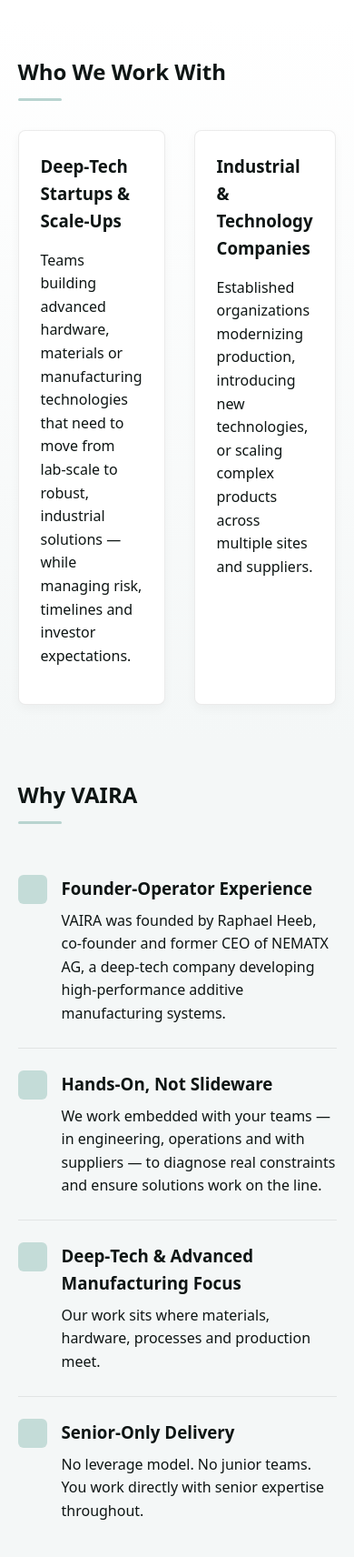
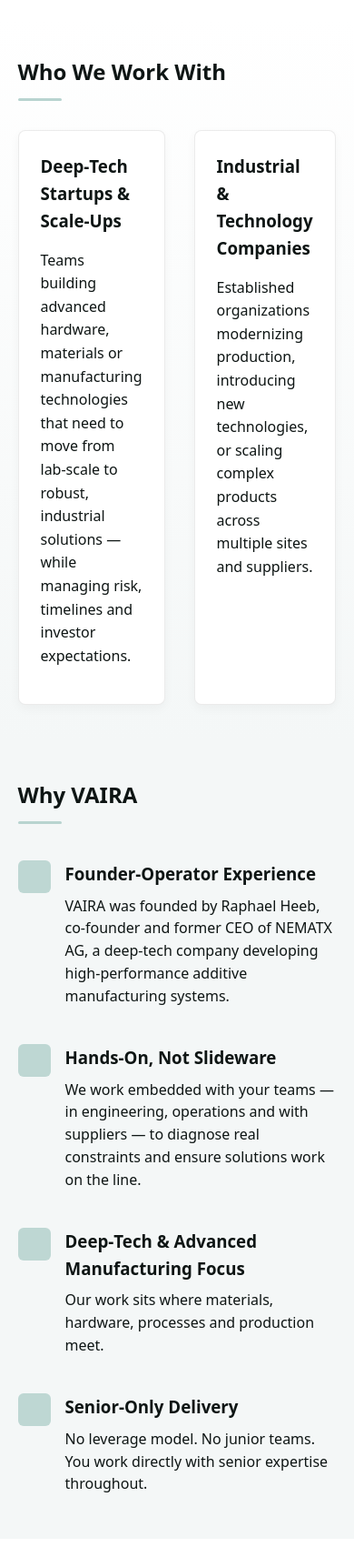
Before and after one commit to raphaelheeb/vaira-advisory, a Jekyll site: the page built from index.html, in a window 390 px wide. Shown: the part 1470-3182 px from the top of the page at 91% size. Built offline with Jekyll 4.4.1, drawn with Linux system fonts in a browser that asks for light colours; grey boxes are pictures that could not be loaded.

Commit message:
Update styles.css

```diff
--- a/assets/css/styles.css
+++ b/assets/css/styles.css
@@ -509,34 +509,46 @@
 }
 
 /* =========================================================
-   WHY VAIRA Section - Feature Block
+   WHY VAIRA — FEATURE BLOCKS
    ========================================================= */
+
+.why-grid {
+  display: grid;
+  grid-template-columns: repeat(2, minmax(0, 1fr));
+  column-gap: 40px;
+  row-gap: 32px;
+}
 
 .feature-block {
   display: flex;
   align-items: flex-start;
   gap: 16px;
-  padding: 24px 0;
-  border-bottom: 1px solid var(--line);
-}
-
-.feature-block:last-child {
-  border-bottom: none;
+  padding: 8px 0;
 }
 
 .feature-block-icon {
-  width: 32px;
-  height: 32px;
+  width: 36px;
+  height: 36px;
+  border-radius: 6px;
   background: var(--accent-light);
-  border-radius: 6px;
+  opacity: 0.9;
   flex-shrink: 0;
-  opacity: 0.8;
 }
 
 .feature-block h3 {
   margin: 0 0 8px 0;
+  font-weight: 600;
 }
 
 .feature-block p {
   margin: 0;
+  line-height: 1.55;
 }
+
+/* Mobile layout */
+@media (max-width: 720px) {
+  .why-grid {
+    grid-template-columns: 1fr;
+    row-gap: 24px;
+  }
+}
```
